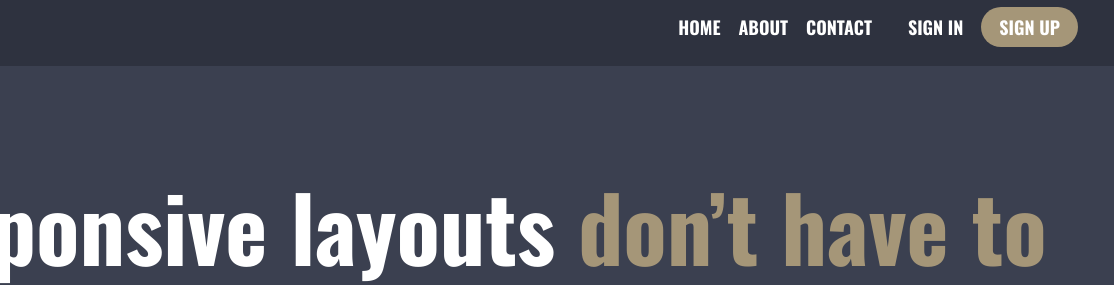
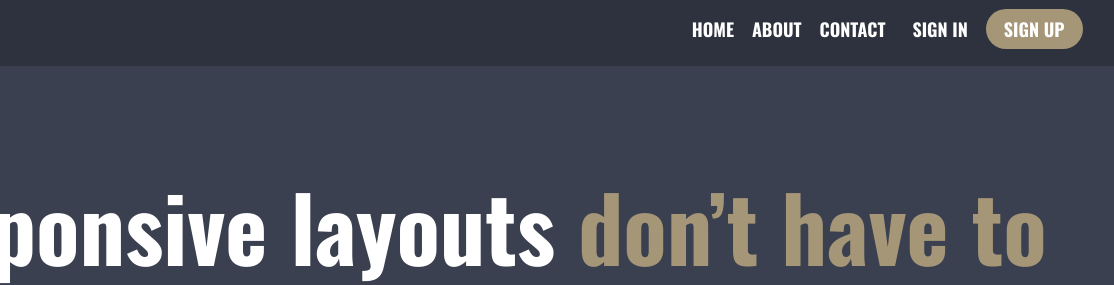
Before and after one commit to ejperez37/kpFinalChallenge, a plain HTML site: page index.html in a window 1280 px wide. Shown: the top 285 px of the page, 166-1280 px from the left. Drawn offline with nearby package versions, Linux system fonts and the light colour scheme.

Commit message:
Fix margins on nav

```diff
--- a/styles.css
+++ b/styles.css
@@ -303,8 +303,8 @@ ul {
         flex-direction: row;
         justify-content: space-between;
         align-items: center;
-        margin-inline: 1em;
-        padding-top: 1em;
+        margin-inline: .75em;
+        padding-top: 1.25em;
     }
 
     .nav__list--secondary {
```
